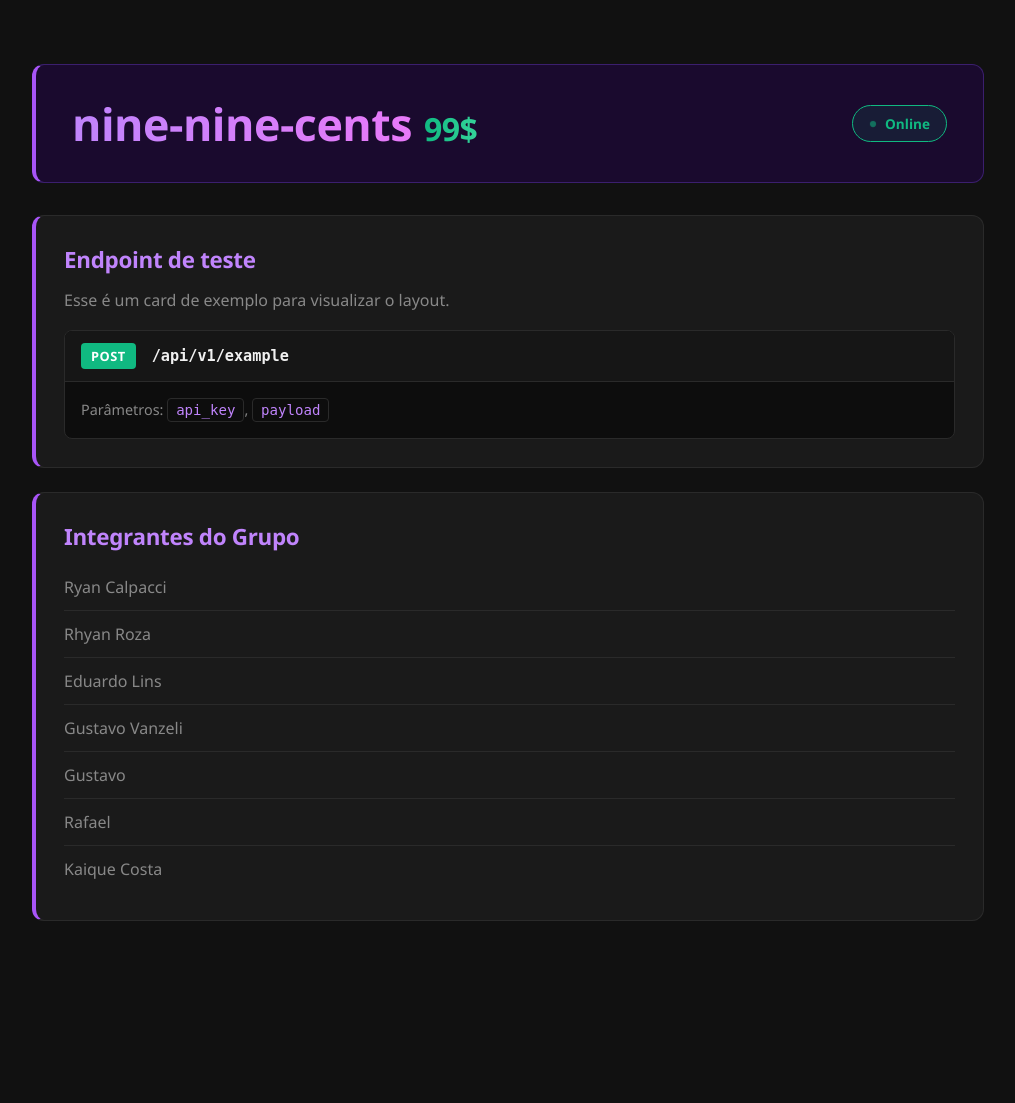
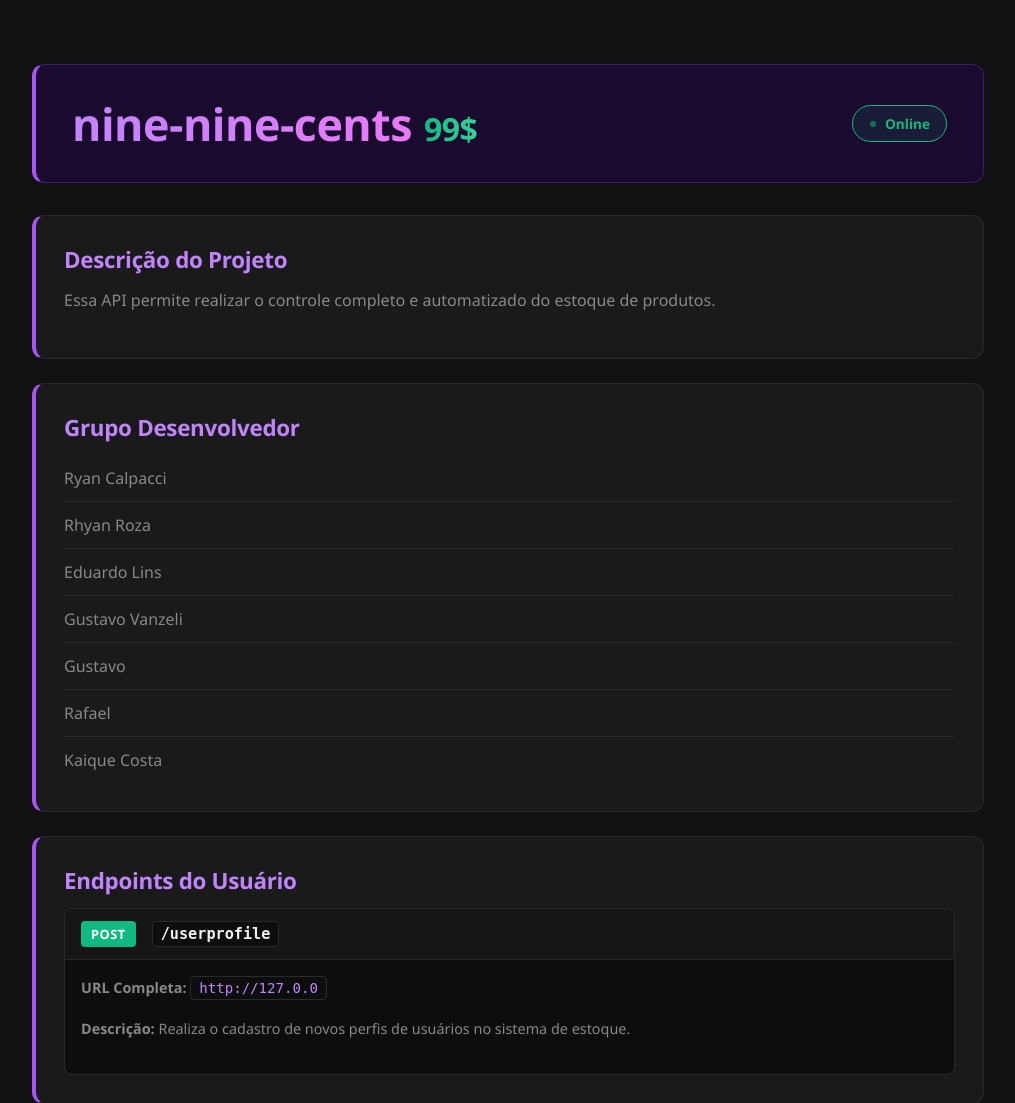
Before and after one commit to Drupin0-0/NiNe-NiNe-Cents, a Django app: page / in a window 1280 px wide. Shown: the top 1103 px of the page, without its empty margins (132-1147 px from the left). Before the commit the page ends 921 px from the top, so only its background shows below. Run offline with Django 5.2, Linux system fonts and the light colour scheme.

Commit message:
Layout atualizado para black funcional

```diff
--- a/templates/base.html
+++ b/templates/base.html
@@ -201,46 +201,7 @@
     </style>
 </head>
 <body>
-    <div class="api-container">
-
-        <div class="api-header">
-            <h1>
-                <span class="title-main">nine-nine-cents</span>
-                <span class="title-price">99$</span>
-            </h1>
-            <span class="badge-status">
-                <span class="pulse-dot"></span>
-                Online
-            </span>
-        </div>
-
-        <div class="api-card">
-            <h2>Endpoint de teste</h2>
-            <p>Esse é um card de exemplo para visualizar o layout.</p>
-            <div class="endpoint-block">
-                <div class="endpoint-header">
-                    <span class="method-post">POST</span>
-                    <span class="endpoint-url">/api/v1/example</span>
-                </div>
-                <div class="endpoint-details">
-                    Parâmetros: <code>api_key</code>, <code>payload</code>
-                </div>
-            </div>
-        </div>
-
-        <div class="api-card">
-            <h2>Integrantes do Grupo</h2>
-            <ul class="group-list">
-                <li>Ryan Calpacci</li>
-                <li>Rhyan Roza</li>
-                <li>Eduardo Lins</li>
-                <li>Gustavo Vanzeli</li>
-                <li>Gustavo</li>
-                <li>Rafael</li>
-                <li>Kaique Costa</li>
-            </ul>
-        </div>
-
-    </div>
+    {% block content %}
+    {% endblock %}
 </body>
 </html>
--- a/templates/home.html
+++ b/templates/home.html
@@ -2,29 +2,36 @@
 
 {% block content %}
 <div class="api-container">
-    <!-- Cabeçalho Principal -->
-    <header class="api-header">
-        <h1>Nine Nine Cents</h1>
-        <span class="badge-status">API Ativa</span>
-    </header>
 
-    <!-- Descrição -->
+    <div class="api-header">
+        <h1>
+            <span class="title-main">nine-nine-cents</span>
+            <span class="title-price">99$</span>
+        </h1>
+        <span class="badge-status">
+            <span class="pulse-dot"></span>
+            Online
+        </span>
+    </div>
+
     <section class="api-card">
         <h2>Descrição do Projeto</h2>
         <p>Essa API permite realizar o controle completo e automatizado do estoque de produtos.</p>
     </section>
 
-    <!-- Informações do Grupo -->
     <section class="api-card">
         <h2>Grupo Desenvolvedor</h2>
         <ul class="group-list">
-            <li>Integrante 1</li>
-            <li>Integrante 2</li>
-            <li>Integrante 3</li>
+            <li>Ryan Calpacci</li>
+            <li>Rhyan Roza</li>
+            <li>Eduardo Lins</li>
+            <li>Gustavo Vanzeli</li>
+            <li>Gustavo</li>
+            <li>Rafael</li>
+            <li>Kaique Costa</li>
         </ul>
     </section>
 
-    <!-- Documentação dos Endpoints -->
     <section class="api-card">
         <h2>Endpoints do Usuário</h2>
         <div class="endpoint-block">
@@ -38,5 +45,6 @@
             </div>
         </div>
     </section>
+
 </div>
 {% endblock %}
```
